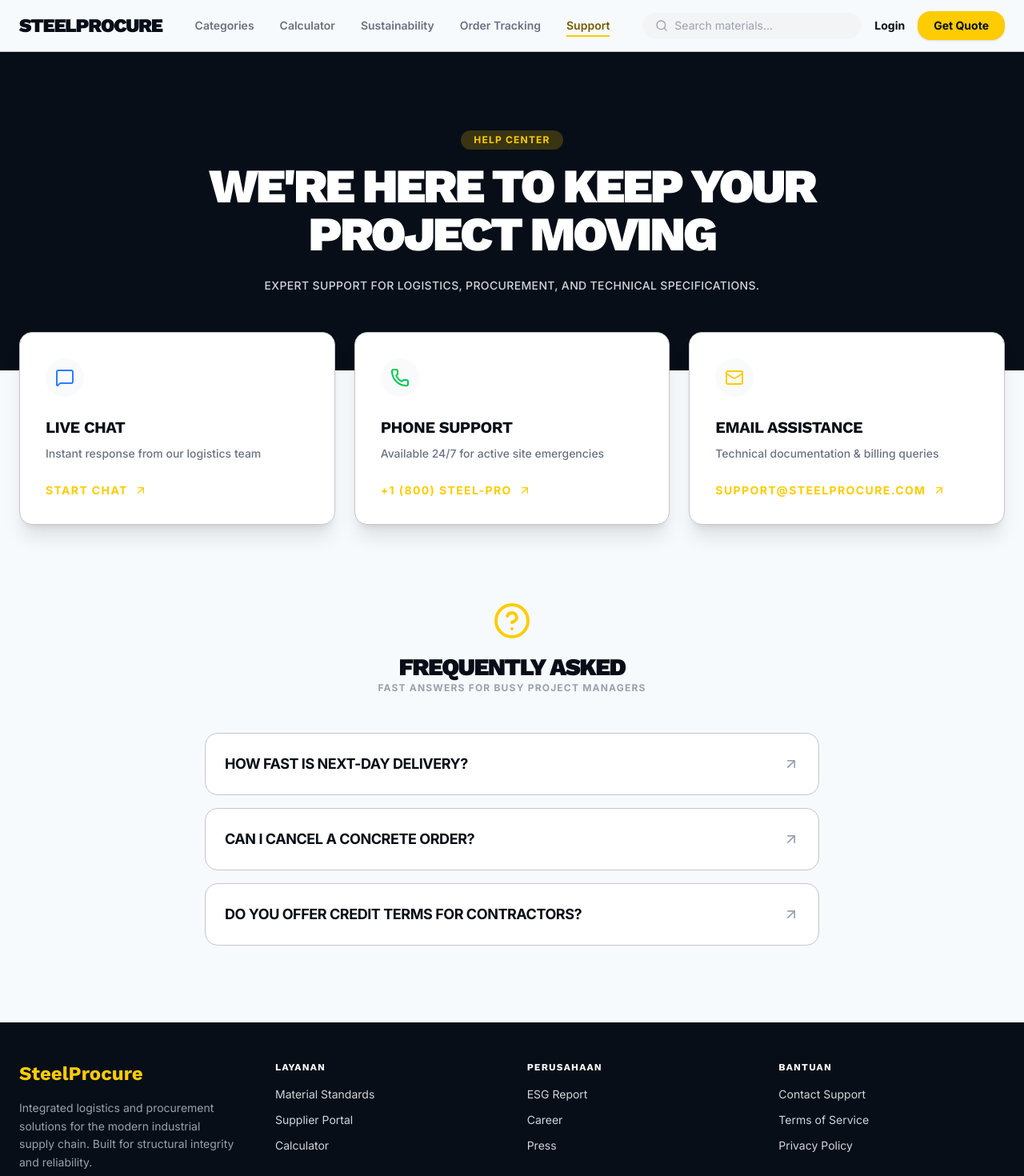
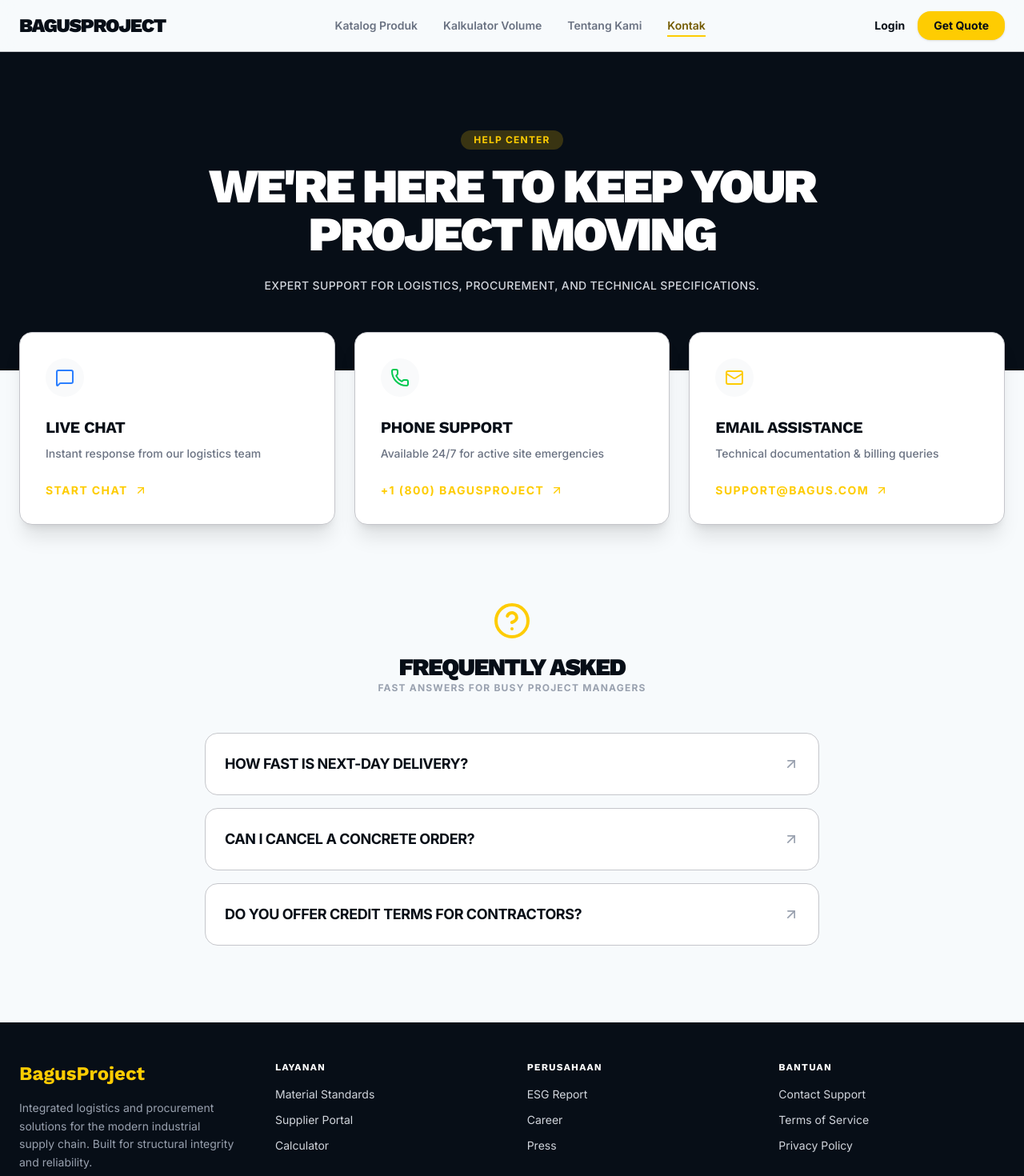
Before and after one commit to ugi85/devBos, a Vue app: page /support in a window 1280 px wide. Shown: the top 1470 px of the page at 80% size. Built offline with nearby package versions, Linux system fonts and the light colour scheme.

Commit message:
editName

```diff
--- a/metadata.json
+++ b/metadata.json
@@ -1,5 +1,5 @@
 {
-  "name": "SteelProcure",
+  "name": "BagusProject",
   "description": "Premium industrial procurement platform for construction materials with structural integrity and transparency.",
   "requestFramePermissions": [],
   "majorCapabilities": []
--- a/src/components/Footer.vue
+++ b/src/components/Footer.vue
@@ -7,7 +7,7 @@ import { Share2, Globe, Mail } from 'lucide-vue-next';
     <div class="mx-auto max-w-7xl px-6 py-12">
       <div class="grid grid-cols-1 gap-12 lg:grid-cols-4">
         <div class="lg:col-span-1">
-          <span class="text-2xl font-bold text-secondary font-heading">SteelProcure</span>
+          <span class="text-2xl font-bold text-secondary font-heading">BagusProject</span>
           <p class="mt-4 max-w-xs text-sm leading-relaxed text-gray-400">
             Integrated logistics and procurement solutions for the modern industrial supply chain.
             Built for structural integrity and reliability.
@@ -44,7 +44,7 @@ import { Share2, Globe, Mail } from 'lucide-vue-next';
 
       <div class="mt-12 flex flex-col items-center justify-between border-t border-gray-800 pt-8 md:flex-row">
         <p class="text-xs text-gray-500">
-          © 2024 SteelProcure Logistics. Built for structural integrity.
+          © 2024 BagusProject Logistics. Built for structural integrity.
         </p>
         <div class="mt-4 flex gap-6 md:mt-0">
           <button class="text-gray-500 hover:text-white"><Share2 class="h-5 w-5" /></button>
--- a/src/components/Navbar.vue
+++ b/src/components/Navbar.vue
@@ -6,11 +6,11 @@ import { Search, ShoppingCart, User, Menu } from 'lucide-vue-next';
 const route = useRoute();
 
 const navLinks = [
-  { name: "Categories", path: "/catalog" },
-  { name: "Calculator", path: "/calculator" },
-  { name: "Sustainability", path: "/about" },
-  { name: "Order Tracking", path: "/track" },
-  { name: "Support", path: "/support" },
+  { name: "Katalog Produk", path: "/catalog" },
+  { name: "Kalkulator Volume", path: "/calculator" },
+  { name: "Tentang Kami", path: "/about" },
+  // { name: "Order Tracking", path: "/track" },
+  { name: "Kontak", path: "/support" },
 ];
 </script>
 
@@ -19,7 +19,7 @@ const navLinks = [
     <div class="mx-auto flex h-16 max-w-7xl items-center justify-between px-6">
       <router-link to="/" class="flex items-center gap-2">
         <span class="text-2xl font-black uppercase tracking-tighter text-primary font-heading">
-          SteelProcure
+          BagusProject
         </span>
       </router-link>
 
@@ -36,14 +36,14 @@ const navLinks = [
       </nav>
 
       <div class="flex items-center gap-4">
-        <div class="hidden items-center rounded-full bg-gray-100 px-4 py-1.5 xl:flex">
+        <!-- <div class="hidden items-center rounded-full bg-gray-100 px-4 py-1.5 xl:flex">
           <Search class="h-4 w-4 text-gray-400" />
           <input
             type="text"
             placeholder="Search materials..."
             class="bg-transparent px-2 text-sm outline-none placeholder:text-gray-400"
           />
-        </div>
+        </div> -->
         <router-link to="/login" class="hidden text-sm font-bold text-primary hover:underline md:block">
           Login
         </router-link>
--- a/src/pages/AboutPage.vue
+++ b/src/pages/AboutPage.vue
@@ -41,7 +41,7 @@ import { ShieldCheck, Truck, Leaf, CheckCircle } from 'lucide-vue-next';
           <h2 class="text-4xl font-bold uppercase text-primary tracking-tighter">Kisah Kami</h2>
           <div class="h-1.5 w-20 bg-secondary" />
           <p class="text-lg leading-relaxed text-gray-500 font-medium whitespace-pre-line">
-            SteelProcure lahir dari tantangan nyata di lapangan: kurangnya transparansi dan kompleksitas rantai pasok material konstruksi. Kami merevolusi industri dengan konsep <strong class="text-primary tracking-tight italic">"Beton Jujur"</strong>.
+            BagusProject lahir dari tantangan nyata di lapangan: kurangnya transparansi dan kompleksitas rantai pasok material konstruksi. Kami merevolusi industri dengan konsep <strong class="text-primary tracking-tight italic">"Beton Jujur"</strong>.
           </p>
           <p class="text-sm leading-relaxed text-gray-500">
              Dengan mengintegrasikan teknologi pelacakan GPS, audit digital, dan sistem pengadaan terintegrasi, kami memastikan setiap ton material yang Anda terima memiliki sertifikasi penuh dan harga yang transparan.
--- a/src/pages/HomePage.vue
+++ b/src/pages/HomePage.vue
@@ -20,7 +20,7 @@ import { ArrowRight, Box, Hammer, ShieldCheck, BarChart3, CloudRain } from 'luci
             Logistik Presisi
           </span>
           <h1 class="mt-6 text-5xl font-black leading-tight text-white md:text-6xl uppercase tracking-tighter">
-            SteelProcure: Material Konstruksi Berkualitas & Transparan
+            BagusProject: Material Konstruksi Berkualitas & Transparan
           </h1>
           <p class="mt-6 text-lg text-gray-300">
             Platform pengadaan material industri yang memprioritaskan integritas struktural, efisiensi biaya, dan kepastian volume untuk setiap proyek Anda.
--- a/src/pages/LoginPage.vue
+++ b/src/pages/LoginPage.vue
@@ -12,7 +12,7 @@ import { ArrowRight, Lock, Mail } from 'lucide-vue-next';
           WELCOME BACK
         </h1>
         <p class="mt-2 text-xs font-bold uppercase tracking-widest text-gray-500">
-          Secure access to SteelProcure dashboard
+          Secure access to BagusProject dashboard
         </p>
       </div>
 
--- a/src/pages/SupportPage.vue
+++ b/src/pages/SupportPage.vue
@@ -39,8 +39,8 @@ const faqs = [
       <div class="grid gap-6 md:grid-cols-3">
         <div v-for="(item, i) in [
           { icon: MessageSquare, title: 'Live Chat', desc: 'Instant response from our logistics team', action: 'Start Chat', color: 'text-blue-500' },
-          { icon: Phone, title: 'Phone Support', desc: 'Available 24/7 for active site emergencies', action: '+1 (800) STEEL-PRO', color: 'text-green-500' },
-          { icon: Mail, title: 'Email Assistance', desc: 'Technical documentation & billing queries', action: 'support@steelprocure.com', color: 'text-secondary' },
+          { icon: Phone, title: 'Phone Support', desc: 'Available 24/7 for active site emergencies', action: '+1 (800) BagusProject', color: 'text-green-500' },
+          { icon: Mail, title: 'Email Assistance', desc: 'Technical documentation & billing queries', action: 'support@bagus.com', color: 'text-secondary' },
         ]" :key="i" class="rounded-2xl border border-outline-variant bg-white p-8 shadow-xl">
           <div :class="`mb-6 flex h-12 w-12 items-center justify-center rounded-xl bg-gray-50 ${item.color}`">
              <component :is="item.icon" class="h-6 w-6" />
```
